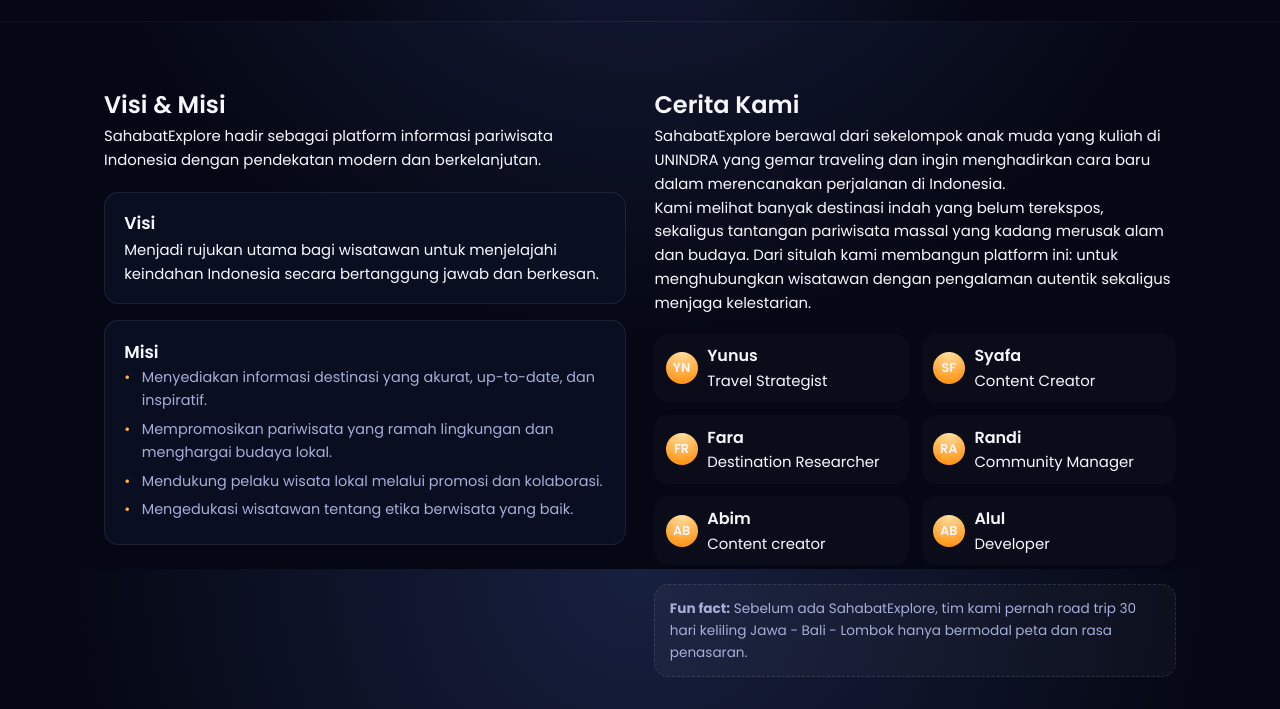
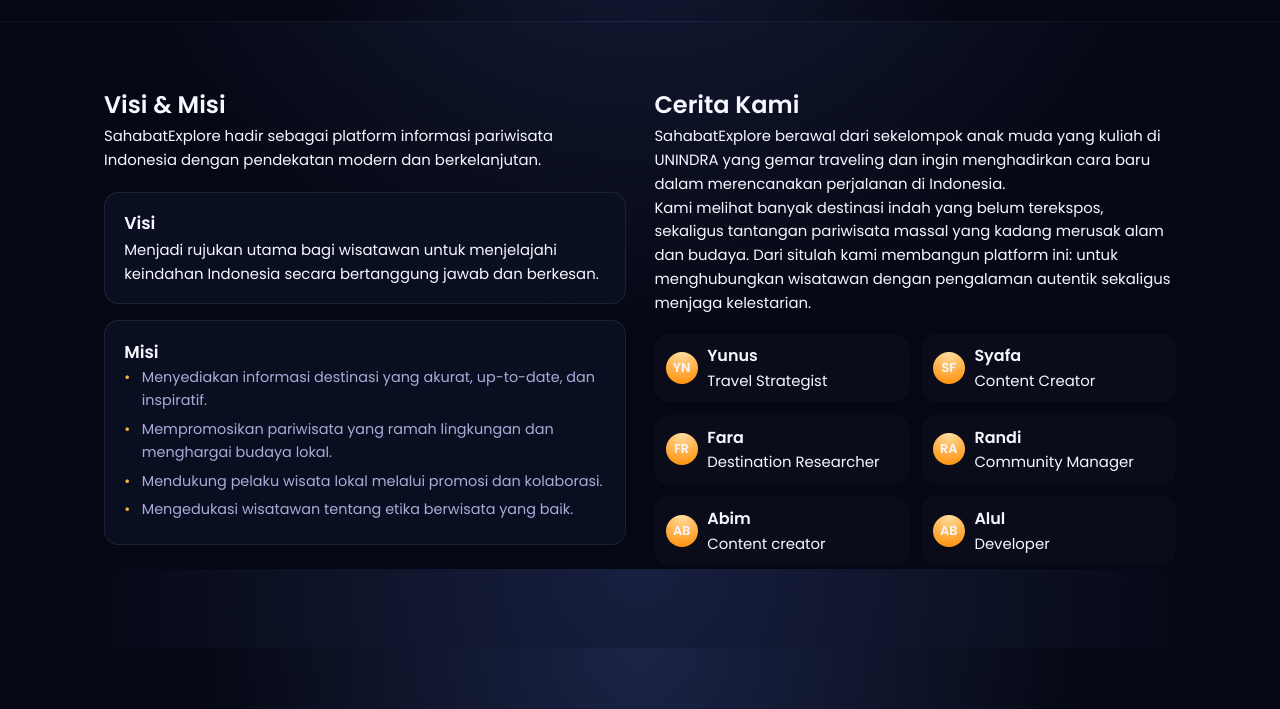
Before and after one commit to luull/sahabat-explore, a plain HTML site: page about.html in a window 1280 px wide. Shown: the part 231-940 px from the top of the page. Drawn offline with Linux system fonts and the light colour scheme.

Commit message:
update about pages

```diff
--- a/about.html
+++ b/about.html
@@ -120,10 +120,6 @@
               </div>
             </div>
           </div>
-
-          <div class="highlight-note">
-            <strong>Fun fact:</strong> Sebelum ada SahabatExplore, tim kami pernah road trip 30 hari keliling Jawa - Bali - Lombok hanya bermodal peta dan rasa penasaran.
-          </div>
         </div>
       </div>
     </section>
```
